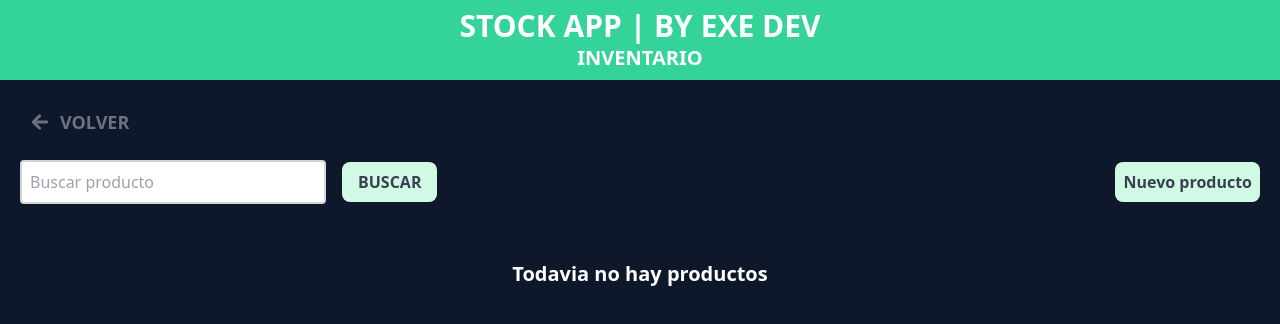
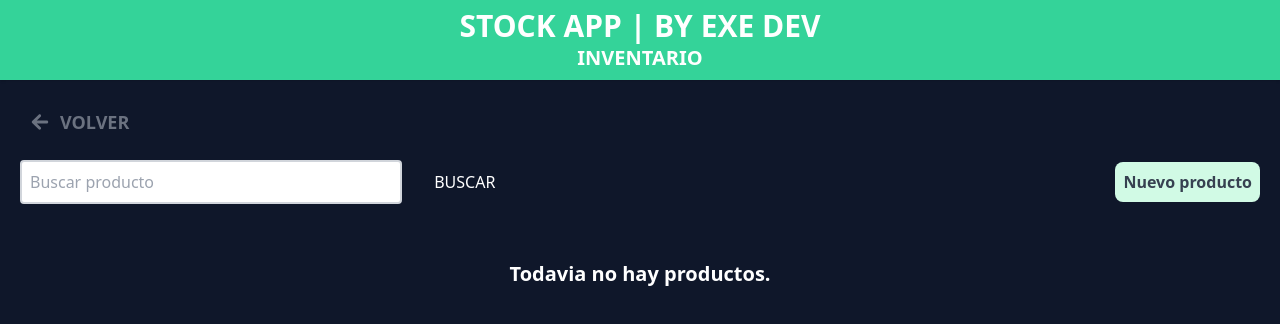
Before and after one commit to exe-quiel-dev/control_negocio_app, a React (Vite) app: page /inventario in a window 1280 px wide. Shown: the top 324 px of the page. Built offline with nearby package versions, Linux system fonts and the light colour scheme.

Commit message:
Editar y eliminar / listo

```diff
--- a/src/components/FormularioNuevoProducto.jsx
+++ b/src/components/FormularioNuevoProducto.jsx
@@ -32,13 +32,13 @@ const FormularioNuevoProducto = () => {
   const handleSubmitNuevoProd = e => {
     e.preventDefault()
     const objProducto = {
-      nombre,
+      nombre: nombre.toLowerCase(),
       cantidad,
       precio,
       descripcion,
       id: generarId()
     }
-    console.log(objProducto.id)
+
     if ([nombre, cantidad, precio, descripcion].includes('')) {
       setError(!error)
       setTimeout(() => {
--- a/src/components/ProductoInventario.jsx
+++ b/src/components/ProductoInventario.jsx
@@ -9,7 +9,7 @@ import { GoPencil } from "react-icons/go";
 
 const ProductoInventario = ({ producto }) => {
   const { nombre, cantidad, precio, descripcion, id } = producto;
-  const { productos } = useInventario();
+  const { productos, setProductos } = useInventario();
   const [nuevaCantidad, setNuevacantidad] = useState(Number(cantidad));
 
   const navigate = useNavigate();
@@ -45,6 +45,12 @@ const ProductoInventario = ({ producto }) => {
     })
   }
 
+  const eliminarProducto = (e, id) => {
+    e.preventDefault()
+    const productoEliminado = productos.filter(producto => producto.id !== id);
+    setProductos(productoEliminado)
+  }
+
 
   return (
     <div id="info_prod" className="bg-gray-200 text-gray-700 w-full flex flex-col justify-around items-center gap-4 rounded-lg p-5 shadow">
@@ -65,7 +71,9 @@ const ProductoInventario = ({ producto }) => {
         <p className="text-xl py-2 font-bold">Precio: {formatearDinero(Number(precio))}</p>
       </div>
       <div id="editar_eliminar" className="flex justify-center gap-4">
-        <FaRegTrashAlt className="text-2xl hover:text-red-500 cursor-pointer" />
+        <FaRegTrashAlt className="text-2xl hover:text-red-500 cursor-pointer"
+        onClick={e => { eliminarProducto(e, id)}}
+        />
         <GoPencil
           className="text-2xl hover:text-blue-500 cursor-pointer"
           onClick={() => navigate(`/producto/${id}/editar`)}
--- a/src/context/InventarioProvider.jsx
+++ b/src/context/InventarioProvider.jsx
@@ -13,11 +13,6 @@ const InventarioProvider = ({ children }) => {
   const [productos, setProductos] = useState(productosLS);
 
 
-  const handleFiltrar = e => {
-    e.preventDefault()
-    console.log('Filtrando')
-}
-
   const handleChangeModal = () => {
     setModal(!modal)
   }
@@ -28,7 +23,6 @@ const InventarioProvider = ({ children }) => {
       value={{
         modal,
         handleChangeModal,
-        handleFiltrar,
         productos,
         setProductos,
         setModal,
--- a/src/pages/EditarProducto.jsx
+++ b/src/pages/EditarProducto.jsx
@@ -3,35 +3,46 @@
 import { useState } from "react";
 import { useLoaderData } from "react-router-dom";
 import useInventario from "../hooks/useInventario";
+// COMPONENTS
+import { Link } from "react-router-dom";
+// ICONS
+import { IoMdArrowRoundBack } from "react-icons/io";
 
 export function loader({ params }) {
   return params;
 }
 
 const EditarProducto = () => {
-  const [nombre, setNombre] = useState('');
-  const [cantidad, setCantidad] = useState(0);
-  const [precio, setPrecio] = useState(0);
-  const [descripcion, setDescripcion] = useState('');
+  const [nombreActualizado, setNombreActualizado] = useState('');
+  const [cantidadActualizado, setCantidadActualizado] = useState(0);
+  const [precioActualizado, setPrecioActualizado] = useState(0);
+  const [descripcionActualizado, setDescripcionActualizado] = useState('');
 
-  const { productos, setProductos } = useInventario();
+  const { productos } = useInventario();
   const datos = useLoaderData();
 
-  const prodFiltrado = productos.filter(producto => producto.id === datos.productoId)
+  const prodFiltrado = productos.filter(producto => producto.id === datos.productoId);
 
   const handleEditarProducto = e => {
     e.preventDefault()
-    const objProdActualizado = {
-      nombre,
-      cantidad,
-      precio,
-      descripcion
-    }
-    setProductos([...productos, objProdActualizado])
-    console.log(objProdActualizado)
+    prodFiltrado[0].nombre = nombreActualizado
+    prodFiltrado[0].cantidad = cantidadActualizado
+    prodFiltrado[0].precio = precioActualizado
+    prodFiltrado[0].descripcion = descripcionActualizado
+
+    localStorage.setItem('productos', JSON.stringify(productos))
   }
 
   return (
+    <main>
+      <Link
+        className='text-gray-500 flex items-center gap-2 hover:text-white cursor-pointer hover:drop-shadow'
+        to='/'
+      >
+        <IoMdArrowRoundBack className='text-2xl' />
+        <span className='text-lg font-semibold uppercase'>Volver</span>
+      </Link>
+
       <form
         className="flex flex-col items-center gap-2 p-2 lg:p-0 md:container md:mx-auto"
         onSubmit={e => {
@@ -45,7 +56,7 @@ const EditarProducto = () => {
           name="nombre_producto"
           className="text-lg p-2 outline-none rounded-lg w-full md:w-1/2"
           defaultValue={prodFiltrado[0]?.nombre}
-        onChange={e => {setNombre(e.target.value)}}
+          onChange={e => { setNombreActualizado(e.target.value) }}
         />
 
         <label htmlFor="cantidad" className="text-gray-300 w-full-md:4 pt-2 text-start">Cantidad de productos</label>
@@ -55,7 +66,7 @@ const EditarProducto = () => {
           name="cantidad"
           className="text w-full-md:lg p-2 outline-none rounded-lg w-full md:w-1/2"
           defaultValue={prodFiltrado[0]?.cantidad}
-        onChange={e => {setCantidad(e.target.value)}}
+          onChange={e => { setCantidadActualizado(e.target.value) }}
         />
 
         <label htmlFor="precio" className="text-gray-300 pt-2 text-start">Precio del producto</label>
@@ -65,7 +76,7 @@ const EditarProducto = () => {
           name="precio"
           className="text-lg p-2 outline-none rounded-lg w-full md:w-1/2"
           defaultValue={prodFiltrado[0]?.precio}
-        onChange={e => {setPrecio(e.target.value)}}
+          onChange={e => { setPrecioActualizado(e.target.value) }}
         />
 
 
@@ -76,15 +87,16 @@ const EditarProducto = () => {
           className="text-lg p-2 outline-none rounded-lg w-full md:w-1/2"
           maxLength={100}
           defaultValue={prodFiltrado[0]?.descripcion}
-        onChange={e => {setDescripcion(e.target.value)}}
+          onChange={e => { setDescripcionActualizado(e.target.value) }}
         ></textarea>
 
         <input
           type="submit"
-        value='Añadir producto'
+          value='Guardar Cambios'
           className='uppercase p-2 font-bold bg-emerald-100 rounded-lg px-4 hover:shadow hover:bg-emerald-300 cursor-pointer text-gray-700'
         />
       </form>
+    </main>
   )
 }
 
--- a/src/pages/Inventario.jsx
+++ b/src/pages/Inventario.jsx
@@ -13,7 +13,10 @@ import { IoMdArrowRoundBack } from "react-icons/io";
 
 const Inventario = () => {
   const [selected, setSelected] = useState(false);
-  const { handleChangeModal, handleFiltrar, productos } = useInventario();
+  const [filtrar, setFiltrar] = useState(false);
+  const { handleChangeModal, productos } = useInventario();
+
+  let prodsFiltrar = [];
 
   useEffect(() => {
     localStorage.setItem('productos', JSON.stringify(productos))
@@ -23,7 +26,26 @@ const Inventario = () => {
     JSON.parse(localStorage.getItem('productos'))
   }, [productos])
 
+  const handleFiltrar = busqueda => {
+    // productos.map(producto => {
+    //   if (producto.nombre.includes(busqueda)) {
+    //     prodsFiltrar = [...prodsFiltrar, producto]
+    //     console.log(prodsFiltrar)
+    //   }
+    // })
+    productos.filter(producto => {
+      producto.nombre.includes(busqueda)
+      prodsFiltrar = [...prodsFiltrar, producto]
+      console.log(prodsFiltrar)
+    })
+  }
+  const renderProductos = () => {
+    productos?.length ? productos.map(producto => (<ProductoInventario key={producto.id} producto={producto} />))
+      : (<h2 className='text-white font-bold text-xl text-center col-span-3 p-10'>Todavia no hay productos.</h2>)
+  }
+  // const renderProductosFiltrados = () => {
 
+  // }
   return (
     <main className="flex flex-col items-center justify-center container mx-auto gap-4 p-5">
       <div id="top" className='flex justify-start w-full'>
@@ -38,23 +60,21 @@ const Inventario = () => {
         </div>
       </div>
       <div id='contenedor_form' className='container mx-auto flex flex-col md:flex-row justify-around items-center gap-4'>
-        <form
-          className='w-full flex flex-col md:flex-row justify-around md:inline gap-4'
-          onSubmit={e => { handleFiltrar(e) }}
-        >
         <input
-            type='search'
+          type='text'
           placeholder='Buscar producto'
           className={`text-gray-700 w-full md:w-1/2 lg:w-1/2 p-2 border-2 rounded outline-none me-4 ${selected ? 'border-emerald-300' : 'border-gray-300'}`}
           onFocus={() => { setSelected(true) }}
           onBlur={() => { setSelected(false) }}
+        // onChange={e => { handleFiltrar(e.target.value) }}
         />
-          <input
-            type='submit'
-            value='buscar'
-            className='uppercase p-2 font-bold bg-emerald-100 rounded-lg px-4 hover:shadow hover:bg-emerald-300 cursor-pointer text-gray-700'
-          />
-        </form>
+        <button
+          className='text-white'
+          onClick={e => {
+            setFiltrar(true)
+            handleFiltrar(e.target.value)
+          }}
+        >BUSCAR</button>
         <div id='boton_agregar' className='w-full flex justify-center md:justify-end'>
           <button
             className='text-gray-700 bg-emerald-100 hover:bg-emerald-300 cursor-pointer hover:shadow p-2 rounded-lg font-semibold'
@@ -63,9 +83,9 @@ const Inventario = () => {
         </div>
       </div>
       <div id="productos" className='w-full grid grid-cols-1 md:grid-cols-2 lg:grid-cols-3 gap-4'>
-
+        {/* {filtrar ? render filtro : renderProductos} */}
         {productos?.length ? productos.map(producto => (<ProductoInventario key={producto.id} producto={producto} />))
-          : (<h2 className='text-white font-bold text-xl text-center col-span-3 p-10'>Todavia no hay productos</h2>)}
+          : (<h2 className='text-white font-bold text-xl text-center col-span-3 p-10'>Todavia no hay productos.</h2>)}
 
       </div>
     </main>
```
Lines whose indentation alone changed are shown as unchanged.
